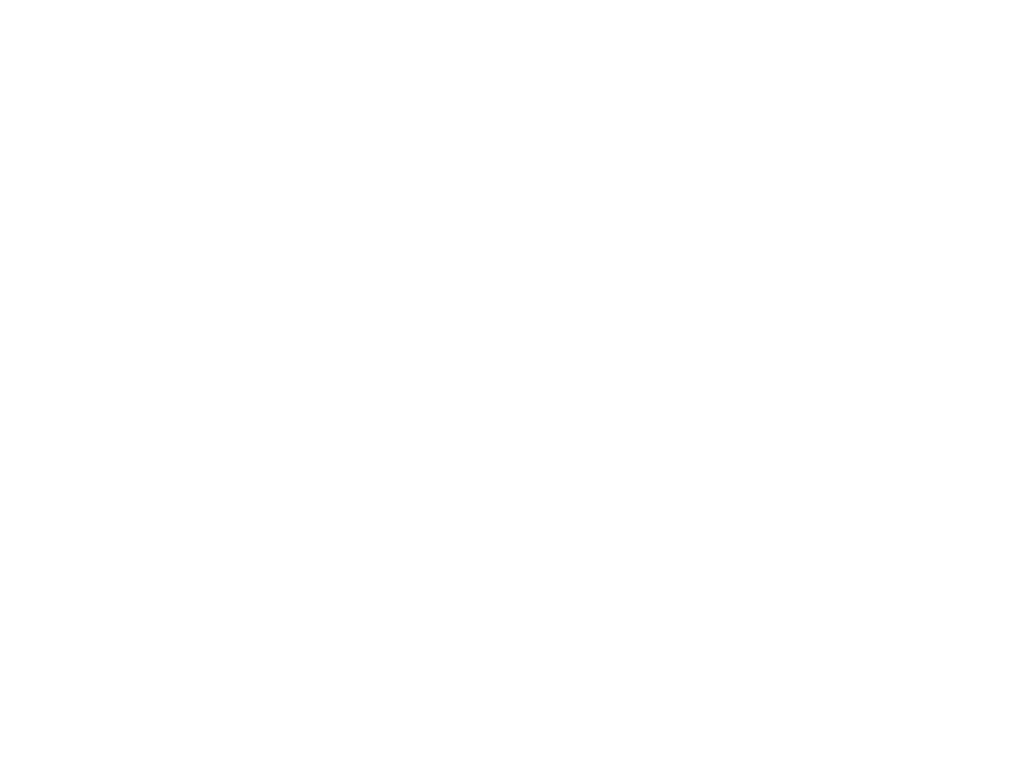
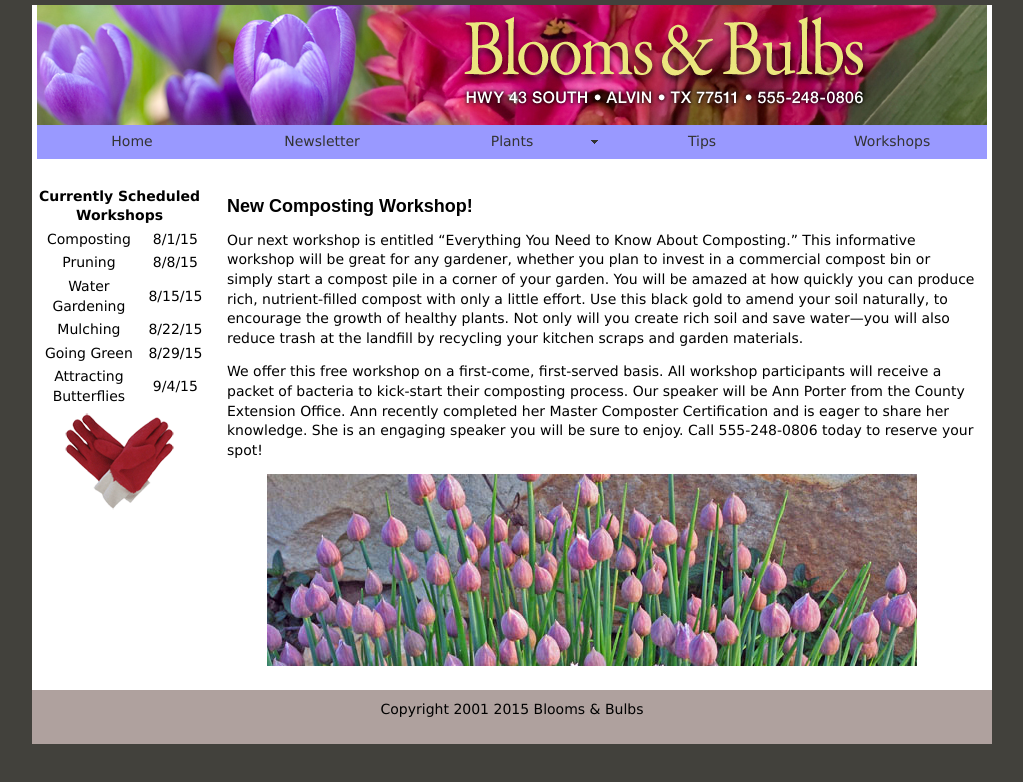
Before and after one commit to aelster/CIM243-1, a plain HTML site: page blooms/workshops.html in a window 1280 px wide. Shown: the whole page, without its empty margins (128-1151 px from the left). Drawn offline with Linux system fonts and the light colour scheme.

Commit message:
Chapter 6, Blooms Review completed

```diff
--- a/blooms/SpryAssets/SpryMenuBarHorizontal.css
+++ b/blooms/SpryAssets/SpryMenuBarHorizontal.css
@@ -94,7 +94,7 @@ ul.MenuBarHorizontal a
 {
 	display: block;
 	cursor: pointer;
-	background-color: #EEE;
+	background-color: #99f;
 	padding: 0.5em 0.75em;
 	color: #333;
 	text-decoration: none;
--- a/blooms/blooms_styles.css
+++ b/blooms/blooms_styles.css
@@ -26,6 +26,10 @@ body {
 .body_text {	font-size: medium;
 	font-family: Arial, Helvetica, sans-serif;
 }
+table {
+	width: 175px;
+	text-align: center;
+}
 .nav_bar {	font-family: Arial, Helvetica, sans-serif;
 	font-size: large;
 }
--- /dev/null
+++ b/blooms/twoColFixRtHdr.css
@@ -0,0 +1,126 @@
+@charset "UTF-8";
+body {
+	background-color: #42413C;
+	margin: 0;
+	padding: 0;
+	color: #000;
+	font-family: Verdana, Arial, Helvetica, sans-serif;
+	font-size: 14px;
+	line-height: 1.4;
+}
+
+/* ~~ Element/tag selectors ~~ */
+ul, ol, dl { /* Due to variations between browsers, it's best practices to zero padding and margin on lists. For consistency, you can either specify the amounts you want here, or on the list items (LI, DT, DD) they contain. Remember that what you do here will cascade to the .nav list unless you write a more specific selector. */
+	padding: 0;
+	margin: 0;
+}
+h1, h2, h3, h4, h5, h6, p {
+	margin-top: 0;	 /* removing the top margin gets around an issue where margins can escape from their containing div. The remaining bottom margin will hold it away from any elements that follow. */
+	padding-right: 15px;
+	padding-left: 15px; /* adding the padding to the sides of the elements within the divs, instead of the divs themselves, gets rid of any box model math. A nested div with side padding can also be used as an alternate method. */
+}
+a img { /* this selector removes the default blue border displayed in some browsers around an image when it is surrounded by a link */
+	border: none;
+}
+
+/* ~~ Styling for your site's links must remain in this order - including the group of selectors that create the hover effect. ~~ */
+a:link {
+	color: #42413C;
+	text-decoration: underline; /* unless you style your links to look extremely unique, it's best to provide underlines for quick visual identification */
+}
+a:visited {
+	color: #6E6C64;
+	text-decoration: underline;
+}
+a:hover, a:active, a:focus { /* this group of selectors will give a keyboard navigator the same hover experience as the person using a mouse. */
+	text-decoration: none;
+}
+
+/* ~~this fixed width container surrounds the other divs~~ */
+.container {
+	width: 960px;
+	background-color: #FFF;
+	margin: 0 auto; /* the auto value on the sides, coupled with the width, centers the layout */
+}
+
+/* ~~ the header is not given a width. It will extend the full width of your layout. It contains an image placeholder that should be replaced with your own linked logo ~~ */
+.header {
+	background-color: #fff;
+	margin: 5px;
+}
+
+/* ~~ These are the columns for the layout. ~~
+
+1) Padding is only placed on the top and/or bottom of the divs. The elements within these divs have padding on their sides. This saves you from any "box model math". Keep in mind, if you add any side padding or border to the div itself, it will be added to the width you define to create the *total* width. You may also choose to remove the padding on the element in the div and place a second div within it with no width and the padding necessary for your design.
+
+2) No margin has been given to the columns since they are all floated. If you must add margin, avoid placing it on the side you're floating toward (for example: a right margin on a div set to float right). Many times, padding can be used instead. For divs where this rule must be broken, you should add a "display:inline" declaration to the div's rule to tame a bug where some versions of Internet Explorer double the margin.
+
+3) Since classes can be used multiple times in a document (and an element can also have multiple classes applied), the columns have been assigned class names instead of IDs. For example, two sidebar divs could be stacked if necessary. These can very easily be changed to IDs if that's your preference, as long as you'll only be using them once per document.
+
+4) If you prefer your nav on the left instead of the right, simply float these columns the opposite direction (all left instead of all right) and they'll render in reverse order. There's no need to move the divs around in the HTML source.
+
+*/
+.sidebar1 {
+	float: left;
+	width: 180px;
+	background-color: #FFF;
+	padding-bottom: 10px;
+	text-align: center;
+}
+.content {
+
+	padding: 10px 0;
+	width: 780px;
+	float: right;
+}
+
+/* ~~ This grouped selector gives the lists in the .content area space ~~ */
+.content ul, .content ol {
+	padding: 0 15px 15px 40px; /* this padding mirrors the right padding in the headings and paragraph rule above. Padding was placed on the bottom for space between other elements on the lists and on the left to create the indention. These may be adjusted as you wish. */
+}
+
+/* ~~ The navigation list styles (can be removed if you choose to use a premade flyout menu like Spry) ~~ */
+ul.nav {
+	list-style: none; /* this removes the list marker */
+	border-top: 1px solid #666; /* this creates the top border for the links - all others are placed using a bottom border on the LI */
+	margin-bottom: 15px; /* this creates the space between the navigation on the content below */
+}
+ul.nav li {
+	border-bottom: 1px solid #666; /* this creates the button separation */
+}
+ul.nav a, ul.nav a:visited { /* grouping these selectors makes sure that your links retain their button look even after being visited */
+	padding: 5px 5px 5px 15px;
+	display: block; /* this gives the link block properties causing it to fill the whole LI containing it. This causes the entire area to react to a mouse click. */
+	width: 160px;  /*this width makes the entire button clickable for IE6. If you don't need to support IE6, it can be removed. Calculate the proper width by subtracting the padding on this link from the width of your sidebar container. */
+	text-decoration: none;
+	background-color: #C6D580;
+}
+ul.nav a:hover, ul.nav a:active, ul.nav a:focus { /* this changes the background and text color for both mouse and keyboard navigators */
+	background-color: #ADB96E;
+	color: #FFF;
+}
+
+/* ~~ The footer ~~ */
+.footer {
+	padding: 10px 0;
+	background-color: #AFa19e;
+	position: relative;/* this gives IE6 hasLayout to properly clear */
+	clear: both; /* this clear property forces the .container to understand where the columns end and contain them */
+	text-align: center;
+}
+
+/* ~~ miscellaneous float/clear classes ~~ */
+.fltrt {  /* this class can be used to float an element right in your page. The floated element must precede the element it should be next to on the page. */
+	float: right;
+	margin-left: 8px;
+}
+.fltlft { /* this class can be used to float an element left in your page. The floated element must precede the element it should be next to on the page. */
+	float: left;
+	margin-right: 8px;
+}
+.clearfloat { /* this class can be placed on a <br /> or empty div as the final element following the last floated div (within the #container) if the #footer is removed or taken out of the #container */
+	clear:both;
+	height:0;
+	font-size: 1px;
+	line-height: 0px;
+}
--- a/blooms/workshops.html
+++ b/blooms/workshops.html
@@ -1,10 +1,84 @@
-<!DOCTYPE html PUBLIC "-//W3C//DTD XHTML 1.0 Transitional//EN" "http://www.w3.org/TR/xhtml1/DTD/xhtml1-transitional.dtd">
-<html xmlns="http://www.w3.org/1999/xhtml">
+<!doctype html>
+<html>
 <head>
-<meta http-equiv="Content-Type" content="text/html; charset=UTF-8" />
-<title>Untitled Document</title>
+<meta charset="UTF-8">
+<title>Blooms &amp; Bulbs workshops</title>
+<link href="blooms_styles.css" rel="stylesheet" type="text/css">
+<link href="twoColFixRtHdr.css" rel="stylesheet" type="text/css">
+<link href="SpryAssets/SpryMenuBarHorizontal.css" rel="stylesheet" type="text/css">
+<script src="SpryAssets/SpryMenuBar.js" type="text/javascript"></script>
 </head>
-
 <body>
+<div class="container">
+  <div class="header"><a href="#"><img src="assets/blooms_banner.jpg" width="950" height="120" alt="Blooms &amp; Bulbs banner"><br>
+    </a>
+    <ul id="MenuBar1" class="MenuBarHorizontal">
+      <li><a href="index.html">Home</a></li>
+      <li><a href="newsletter.html">Newsletter</a></li>
+      <li><a href="plants.html" class="MenuBarItemSubmenu">Plants</a>
+        <ul>
+          <li><a href="annuals.html">Annuals</a></li>
+          <li><a href="perennials.html">Perennials</a></li>
+          <li><a href="water_plants.html">Water Plants</a></li>
+        </ul>
+      </li>
+      <li><a href="tips.html">Tips</a></li>
+      <li><a href="workshops.html">Workshops</a></li>
+    </ul>
+    <!-- end .header --></div>
+  <div class="sidebar1">
+    <p>&nbsp;</p>
+    <table>
+      <tr>
+        <th colspan="2" scope="col">Currently Scheduled Workshops</th>
+      </tr>
+      <tr>
+        <td>Composting</td>
+        <td>8/1/15</td>
+      </tr>
+      <tr>
+        <td>Pruning</td>
+        <td>8/8/15</td>
+      </tr>
+      <tr>
+        <td>Water Gardening</td>
+        <td>8/15/15</td>
+      </tr>
+      <tr>
+        <td>Mulching</td>
+        <td>8/22/15</td>
+      </tr>
+      <tr>
+        <td>Going Green</td>
+        <td>8/29/15</td>
+      </tr>
+      <tr>
+        <td>Attracting Butterflies</td>
+        <td>9/4/15</td>
+      </tr>
+      <tr>
+        <td colspan="2"><img src="assets/gardening_gloves.gif" width="125" height="100" alt="Gardening gloves"></td>
+      </tr>
+    </table>
+    <!-- end .sidebar1 -->
+  </div>
+  <div class="content">
+    <p>&nbsp;</p>
+    <h1>New Composting Workshop!</h1>
+    <p> Our next workshop is entitled &ldquo;Everything You Need to Know About Composting.&rdquo; This informative workshop will be great for any gardener, whether you plan to invest in a commercial compost bin or simply start a compost pile in a corner of your garden. You will be amazed at how quickly you can produce rich, nutrient-filled compost with only a little effort. Use this black gold to amend your soil naturally, to encourage the growth of healthy plants. Not only will you create rich soil and save water—you will also reduce trash at the landfill by recycling your kitchen scraps and garden materials.</p>
+    <p>We offer this free workshop on a first-come, first-served basis. All workshop participants will receive a packet of bacteria to kick-start their composting process. Our speaker will be Ann Porter from the County Extension Office. Ann recently completed her Master Composter Certification and is eager to share her knowledge. She is an engaging speaker you will be sure to enjoy. Call 555-248-0806 today to reserve your spot!</p>
+    <blockquote>
+      <p><img src="assets/chives.jpg" width="650" height="192" alt="Even chives can be beautiful"></p>
+    </blockquote>
+    <!-- end .content --></div>
+  <div class="footer">
+    <p>Copyright 2001 2015 Blooms &amp; Bulbs</p>
+    <!-- end .footer -->
+  </div>
+  <!-- end .container -->
+</div>
+<script type="text/javascript">
+var MenuBar1 = new Spry.Widget.MenuBar("MenuBar1", {imgDown:"SpryAssets/SpryMenuBarDownHover.gif", imgRight:"SpryAssets/SpryMenuBarRightHover.gif"});
+</script>
 </body>
 </html>
```
Also changed, not shown: blooms/assets/chives.jpg (added), blooms/assets/gardening_gloves.gif (added).
